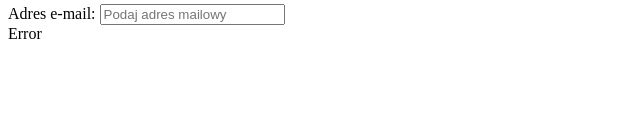
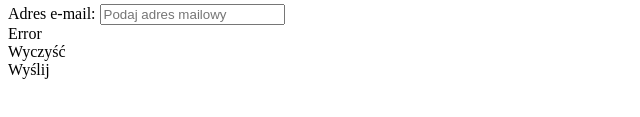
Before and after one commit to EmiliaPrzybylek/SelfStudy-JavaScript-FormValidation, a plain HTML site: page index.html in a window 1280 px wide. Shown: the part 193-310 px from the top of the page, without its empty margins (0-640 px from the left). Drawn offline with Linux system fonts and the light colour scheme.

Commit message:
html: buttons added

```diff
--- a/index.html
+++ b/index.html
@@ -33,6 +33,10 @@
                 <input type="email" id="email" placeholder="Podaj adres mailowy">
                 <div class="error-text">Error</div>
             </div>
+            <div class="control-buttons">
+                <div class="clear">Wyczyść</div>
+                <div class="send">Wyślij</div>
+            </div>
 
         </form>
     </div>
```
